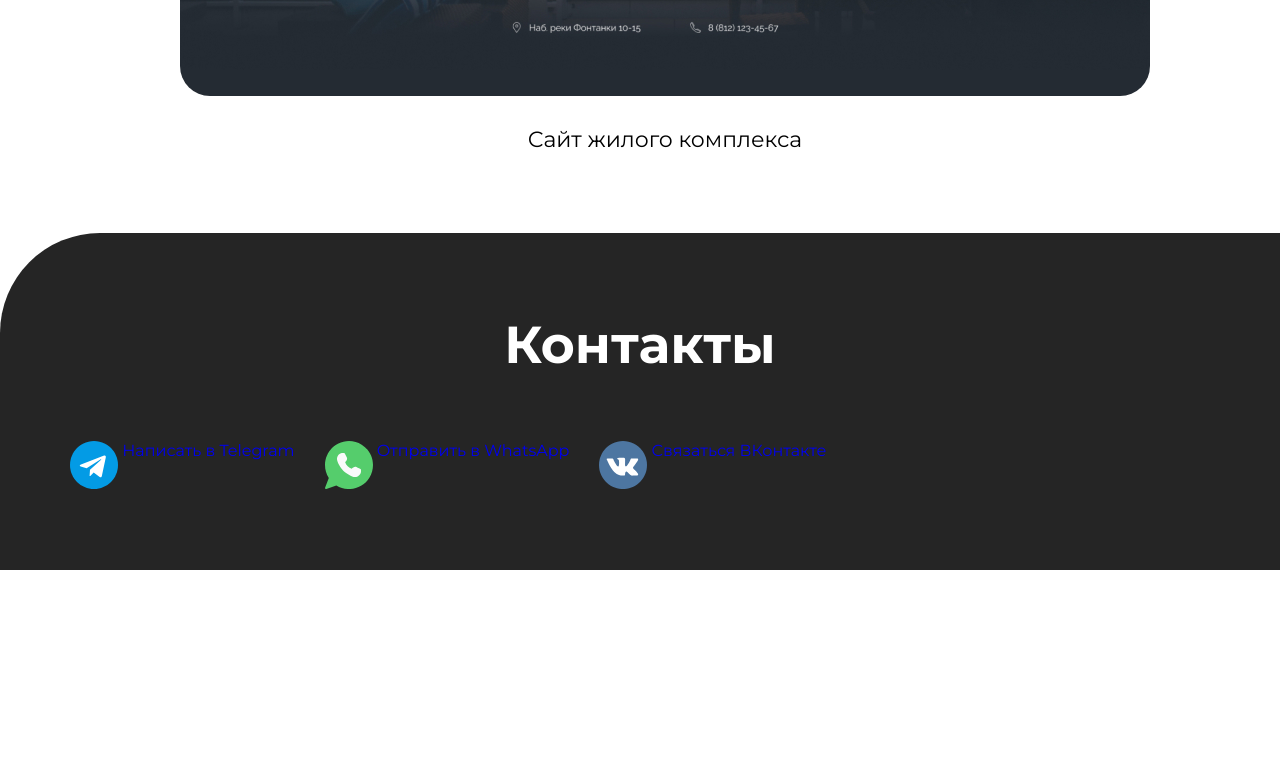
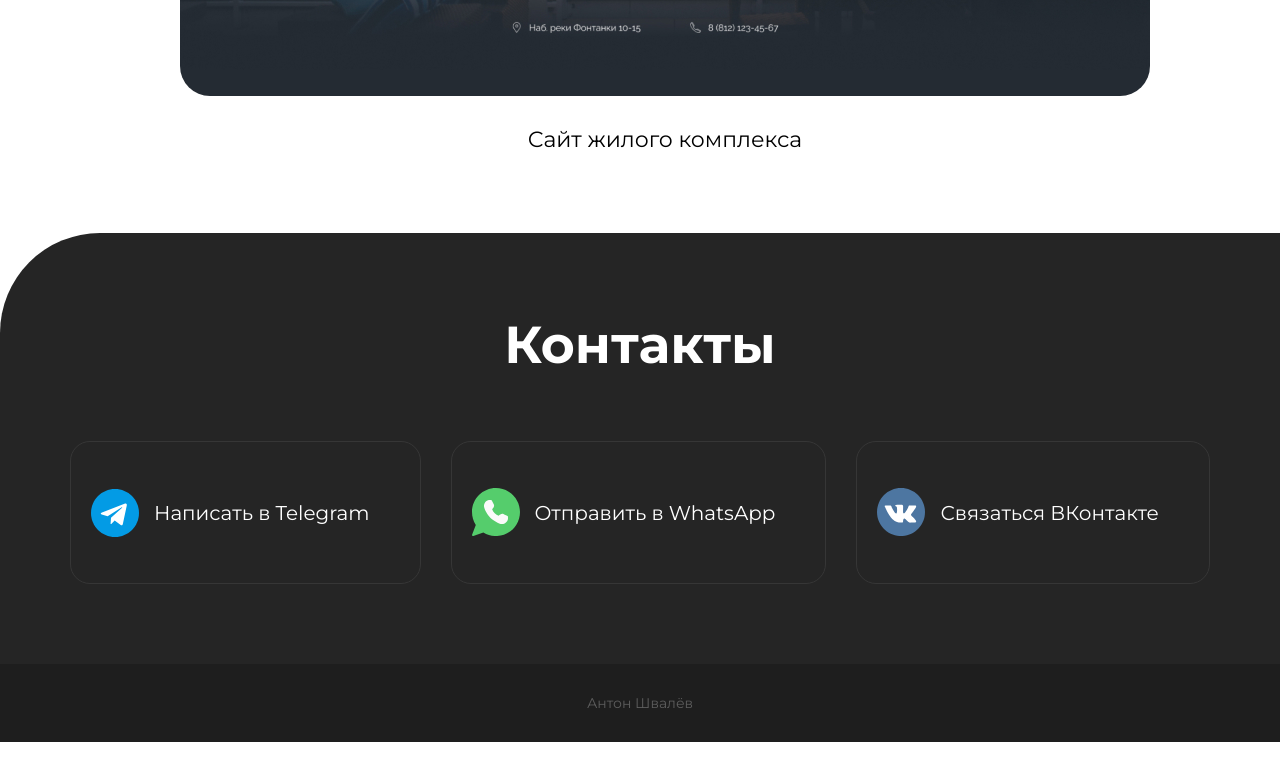
Before and after one commit to ShvalevAnton/Website-Portfolio, a plain HTML site: page index.html in a window 1280 px wide. Shown: the part 2346-3126 px from the top of the page. After the commit the page ends 3088 px from the top, so only its background shows below. Drawn offline with Linux system fonts and the light colour scheme.

Commit message:
Add section footer.

```diff
--- a/css/main.css
+++ b/css/main.css
@@ -6,7 +6,6 @@ body {
     font-optical-sizing: auto;
     font-weight: 400;
     font-style: normal;
-    padding-bottom: 400px;
 }
 
 .container {
@@ -89,71 +88,101 @@ body {
 }
 
 /* Portfolio */
-.portfolio{
+.portfolio {
     padding: 80px;
 }
-.portfolio-title{
+
+.portfolio-title {
     margin-bottom: 65px;
     font-size: 52px;
-    font-weight:  700;
+    font-weight: 700;
     text-align: center;
 }
-.projects{
+
+.projects {
     display: flex;
     flex-direction: column;
     row-gap: 70px;
     align-items: center;
 }
-.project{
+
+.project {
     text-align: center;
 }
-.project-img{
+
+.project-img {
     margin-bottom: 30px;
     border-radius: 30px;
     transition: opacity 0.2s ease-in;
 }
+
 .project-img:hover {
     opacity: 0.8;
 }
-.project-title{
+
+.project-title {
     font-size: 22px;
 }
-.project-title a{
+
+.project-title a {
     color: #000000;
     text-decoration: underline;
 }
 
 /*Contacts*/
-.contacts{
+.contacts {
     padding: 80px 0;
     background-color: #252525;
     border-top-left-radius: 100px;
     color: #fff;
 }
-.contacts-title{
+
+.contacts-title {
     margin-bottom: 65px;
     font-size: 52px;
     font-weight: 700;
     text-align: center;
 }
-.messangers{
+
+.messangers {
     display: flex;
     column-gap: 30px;
 }
+
 .messanger {
     flex-grow: 1;
 
-    display:  flex;
+    display: flex;
     column-gap: 15px;
     align-items: center;
 
     padding: 46px 20px;
-    border-radius:  20px;
+    border-radius: 20px;
     border: 1px solid #363636;
 
     color: #fff;
-    transition: background-color 0.2s ease-in ;
+    font-size: 20px;
+    transition: background-color 0.2s ease-in;
 }
- .messanger:hover{
+
+.messanger:hover {
     background-color: #1e1e1e;
 }
+
+.footer {
+    padding: 30px 0;
+    background-color: #1e1e1e;
+
+    color: #5d5d5d;
+}
+
+.footer a {}
+
+.footer-inner {
+    font-size: 14px;
+    text-align: center;
+}
+
+.footer-inner p+p {
+    margin-top: 15px;
+}
--- a/index.html
+++ b/index.html
@@ -68,15 +68,15 @@
             <div class="container">
                 <h2 class="contacts-title">Контакты</h2>
                 <div class="messangers">
-                    <a href="#!" target="_blank class=" messanger">
+                    <a href="https://t.me/AntonDevNBU" target="_blank" class="messanger">
                         <img src="img/icons/telegram.svg" alt="Telegram">
                         Написать в Telegram
                     </a>
-                    <a href="#!" target="_blank class=" messanger">
+                    <a href="" target=" _blank" class="messanger">
                         <img src="img/icons/whatsapp.svg" alt="WhatsApp">
                         Отправить в WhatsApp
                     </a>
-                    <a href="#!" target="_blank " messanger">
+                    <a href="https://vk.me/id255495" target="_blank" class="messanger">
                         <img src="img/icons/vk.svg" alt="ВКонтакте">
                         Связаться ВКонтакте
                     </a>
@@ -84,6 +84,14 @@
             </div>
         </section>
     </main>
+    <footer class="footer">
+        <div class="container">
+            <div class="footer-inner">
+                <p>Антон Швалёв</p>
+            </div>
+        </div>
+    </footer>
+
 
 
 </body>
```
Lines whose indentation alone changed are shown as unchanged.
